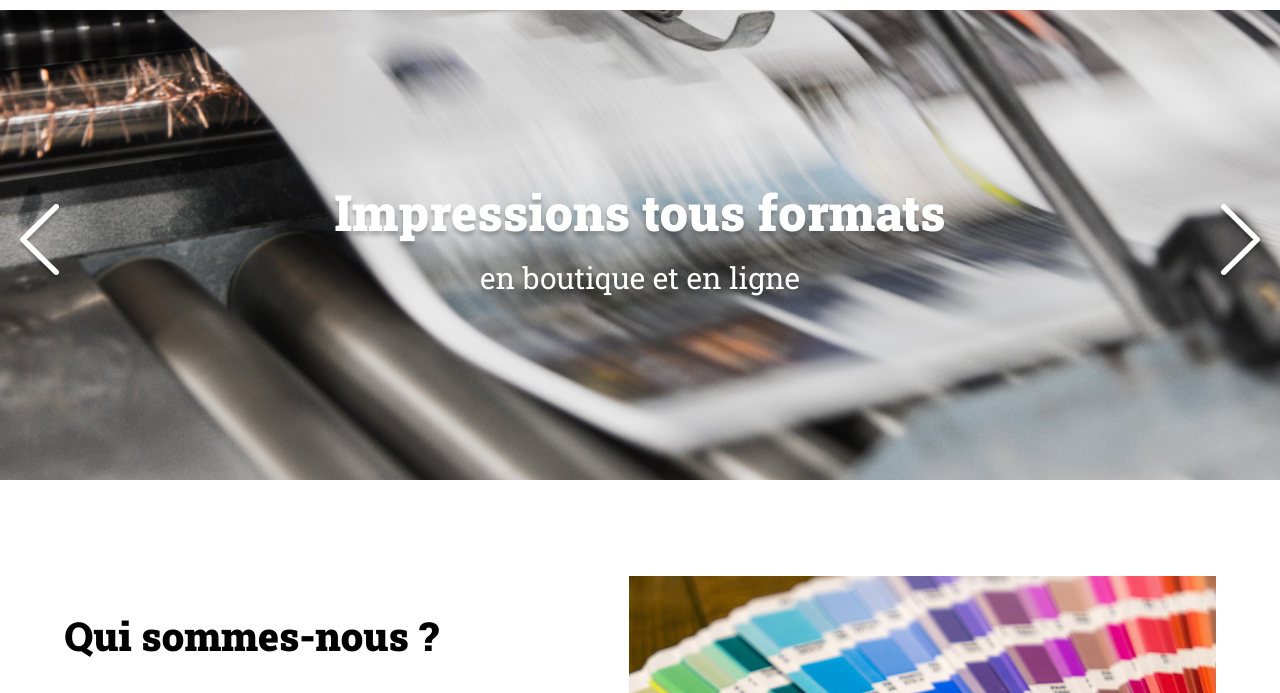
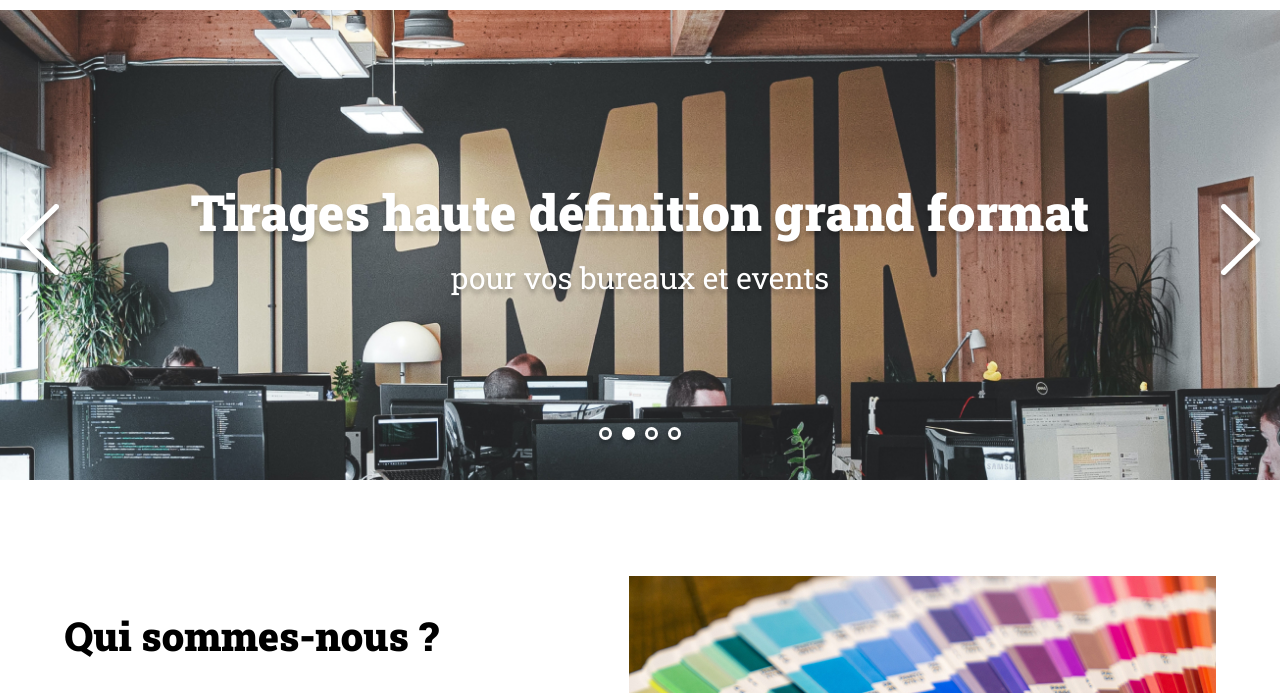
Before and after one commit to Lexandeer/Site_Print-It, a plain HTML site: page index.html in a window 1280 px wide. Both pictures are taken after a click on the button 1240 px from the left and 336 px from the top of the page. Shown: the part 91-784 px from the top of the page. Drawn offline with Linux system fonts and the light colour scheme.

Commit message:
Création du carrousel

```diff
--- a/assets/script.js
+++ b/assets/script.js
@@ -1,30 +1,80 @@
-const slides = [
+const slides = [																						//Tableau contenant mes slides.
 	{
-		"image":"slide1.jpg",
+		"image":"./assets/images/slideshow/slide1.jpg",
 		"tagLine":"Impressions tous formats <span>en boutique et en ligne</span>"
 	},
 	{
-		"image":"slide2.jpg",
+		"image":"./assets/images/slideshow/slide2.jpg",
 		"tagLine":"Tirages haute définition grand format <span>pour vos bureaux et events</span>"
 	},
 	{
-		"image":"slide3.jpg",
+		"image":"./assets/images/slideshow/slide3.jpg",
 		"tagLine":"Grand choix de couleurs <span>de CMJN aux pantones</span>"
 	},
 	{
-		"image":"slide4.png",
+		"image":"./assets/images/slideshow/slide4.png",
 		"tagLine":"Autocollants <span>avec découpe laser sur mesure</span>"
 	}
 ]
 
+let dots = document.querySelector("#banner .dots");
+let p = document.querySelector("#banner p");
+let img = document.querySelector("#banner img.banner-img");
+
+function addDot() {										//Fonction pour ajouter mes dots.
+	for(let i = 0; i < slides.length; i++) {
+		let dot = document.createElement('div');
+		dot.className = 'dot';
+		dots.appendChild(dot);
+
+		if ( i === 0) {
+			dot.className += ' dot_selected';
+		}
+	}
+}
+document.addEventListener('DOMContentLoaded', function() {  //J'appelle ma fonction pour ajouter les dots, au chargement de la page.
+	addDot();
+})
+
+
+
+
+let currentIndex = 0;
+
+function slideUpDate(currentIndex){
+	img.setAttribute("src", slides[currentIndex].image);
+	p.innerHTML = slides[currentIndex].tagLine;
+
+	let dot = document.querySelectorAll("#banner div.dot");
+	for(let i = 0; i < slides.length; i++) {
+		if(i === currentIndex){
+			dot[i].classList.add('dot_selected');
+		} else {
+			dot[i].classList.remove('dot_selected');
+		}
+
+	}
+}
 
 let arrowRight = document.querySelector("#banner button.arrow_right");
 	arrowRight.addEventListener("click",() => {									//EventListener pour la flèche de droite.
-		console.log("Vous avez cliquez sur la flèche de droite !")
+		console.log("Vous avez cliquez sur la flèche de droite !");
+		currentIndex += 1;
+			if (currentIndex === 4) {
+				currentIndex = 0;
+			}
+		console.log(currentIndex);
+		slideUpDate(currentIndex);
 	})
 
 
 let arrowLeft = document.querySelector("#banner button.arrow_left");
 	arrowLeft.addEventListener("click",() => {									//EventListener pour la flèche de gauche.
-		console.log("Vous avez cliquez sur la flèche de gauche !")
+		console.log("Vous avez cliquez sur la flèche de gauche !");
+		currentIndex -= 1;
+		if (currentIndex === -1) {
+			currentIndex = 3;
+		}
+		console.log(currentIndex);
+		slideUpDate(currentIndex);
 	})
--- a/assets/style.css
+++ b/assets/style.css
@@ -53,11 +53,6 @@ table {
 	border-collapse: collapse;
 	border-spacing: 0;
 }
-
-body {
-
-}
-
 section {
 	margin-block: 6em;
 }
```
Also changed, not shown: index.html (+1 -2 lines).
